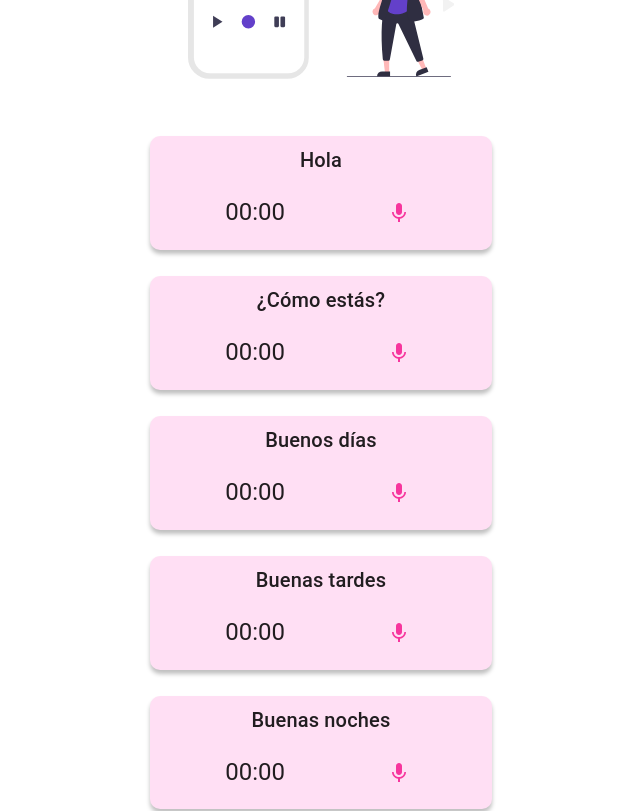
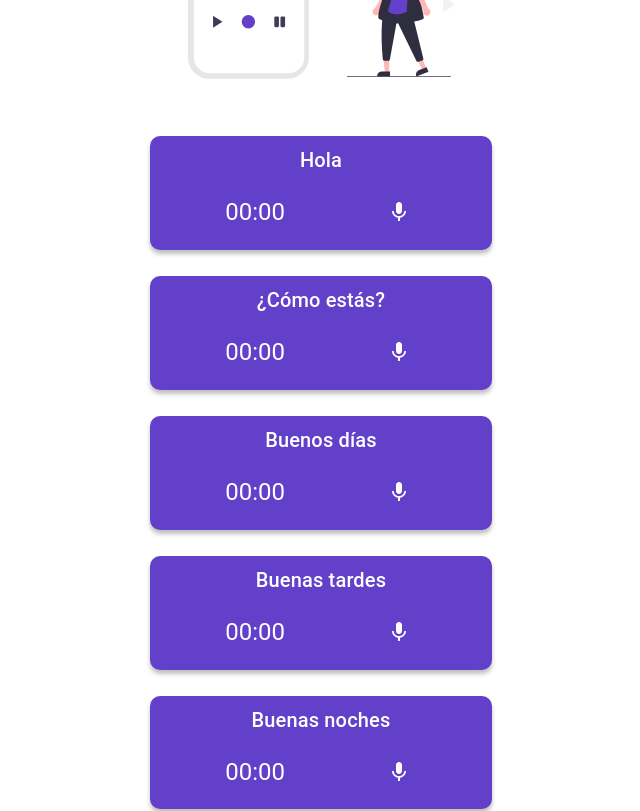
Before and after one commit to Saadsito/pwa-test, a React (Create React App) app: page /signup in a window 1280 px wide. Shown: the part 1280-2091 px from the top of the page, without its empty margins (319-959 px from the left). Built offline with nearby package versions, Linux system fonts and the light colour scheme.

Commit message:
another change in style

```diff
--- a/src/components/RecorderControls/styles.css
+++ b/src/components/RecorderControls/styles.css
@@ -26,7 +26,7 @@
   height: 10px;
   margin-right: 0.5rem;
   border-radius: 50%;
-  background-color: #F7359D;
+  background-color: #fff;
   animation-name: animated-block;
   animation-duration: 2s;
   animation-iteration-count: infinite;
@@ -37,6 +37,7 @@
   display: flex;
   align-items: center;
   justify-content: center;
+  color: #fff;
 }
 
 .cancel-button-container {
@@ -52,7 +53,7 @@
   border: none;
   background-color: transparent;
   cursor: pointer;
-  color: #282828;
+  color: #fff;
   margin-top: 2pt;
 }
 
@@ -68,8 +69,8 @@
   margin-right: 20pt;
 }
 
-.iconPink{
-  color: #F7359D;
+.iconColor{
+  color: #fff;
   margin-top: 2pt;
 }
 
--- a/src/components/Voice.jsx
+++ b/src/components/Voice.jsx
@@ -10,7 +10,7 @@ export default function Voice(props) {
 
   return (
     <div>
-      <Typography component="h3" variant="h6" style={{marginBottom: '5pt'}}>
+      <Typography component="h3" variant="h6" style={{marginBottom: '5pt', color: '#fff'}}>
         {props.title}
       </Typography>
       <RecorderControls recorderState={recorderState} handlers={handlers}/>
--- a/src/pages/Signup.css
+++ b/src/pages/Signup.css
@@ -23,7 +23,7 @@
 .sentence-section{
     margin-bottom: 20pt;
     margin-top: 10pt;
-    background-color: #FFDFF4;
+    background-color: #6340CA;
     margin-left: 20pt;
     margin-right: 20pt;
     box-shadow: 0px 4px 4px rgba(0, 0, 0, 0.25);
```
